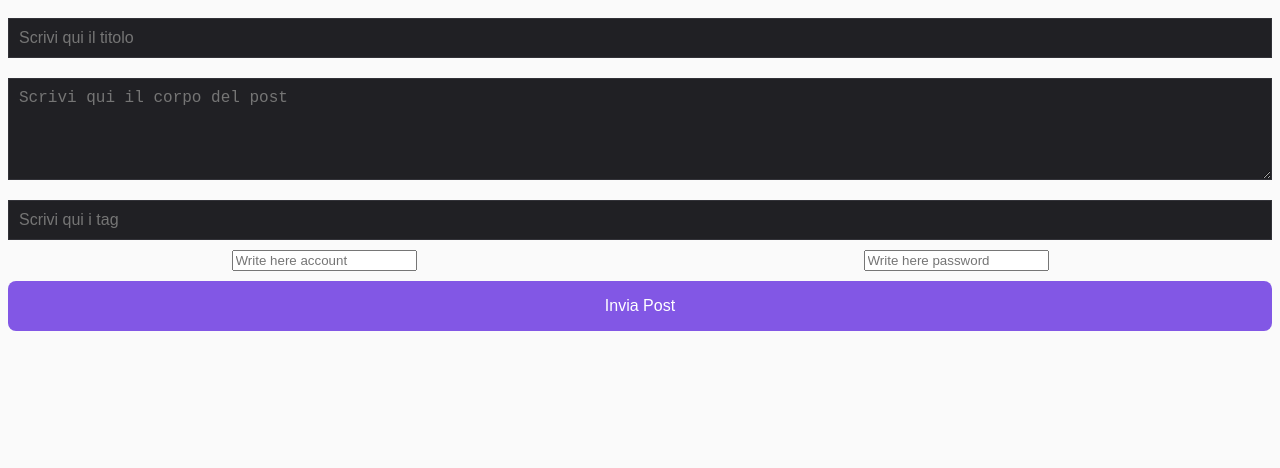
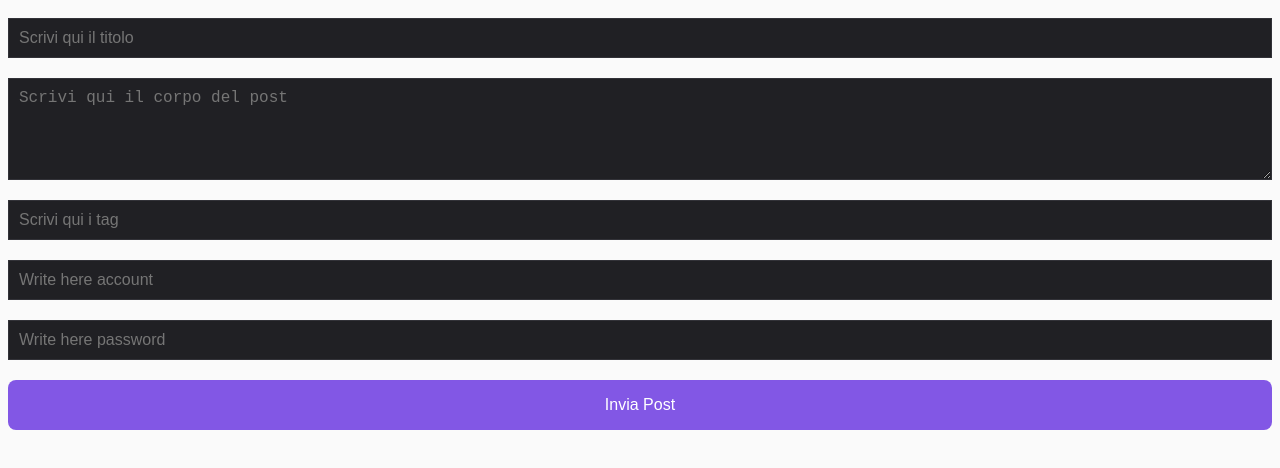
Before and after one commit to tasuboyz/Posting-Web-App, a React (Vite) app: page / in a window 1280 px wide. Shown: the top 468 px of the page. Built offline with nearby package versions, Linux system fonts and the light colour scheme.

Commit message:
Add files via upload

```diff
--- a/src/index.css
+++ b/src/index.css
@@ -54,6 +54,8 @@ h1 {
 .input-title,
 .input-description,
 .input-tag,
+.input-account,
+.input-password,
 .button {
   width: 100%;
   padding: 10px;
```
